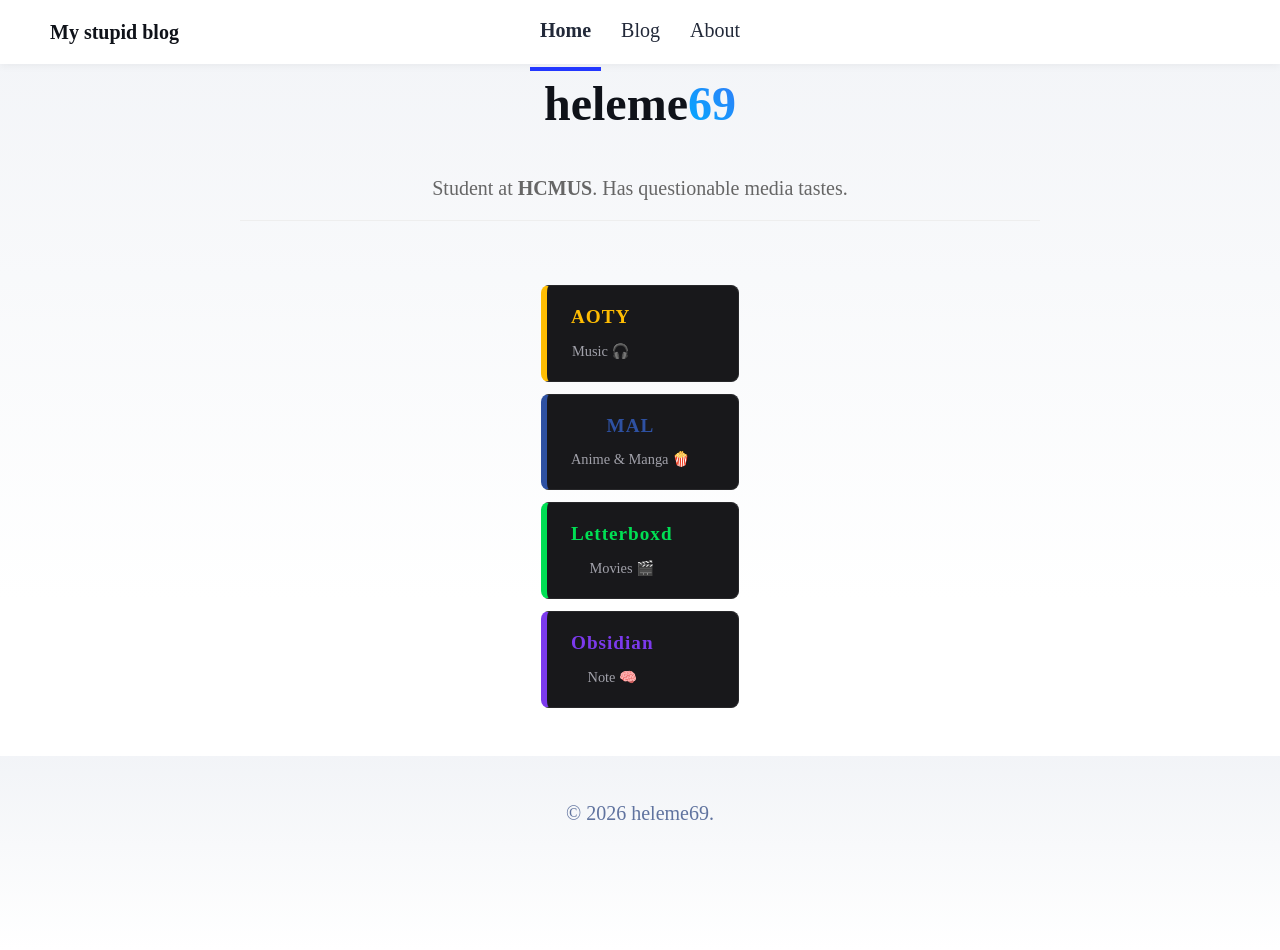
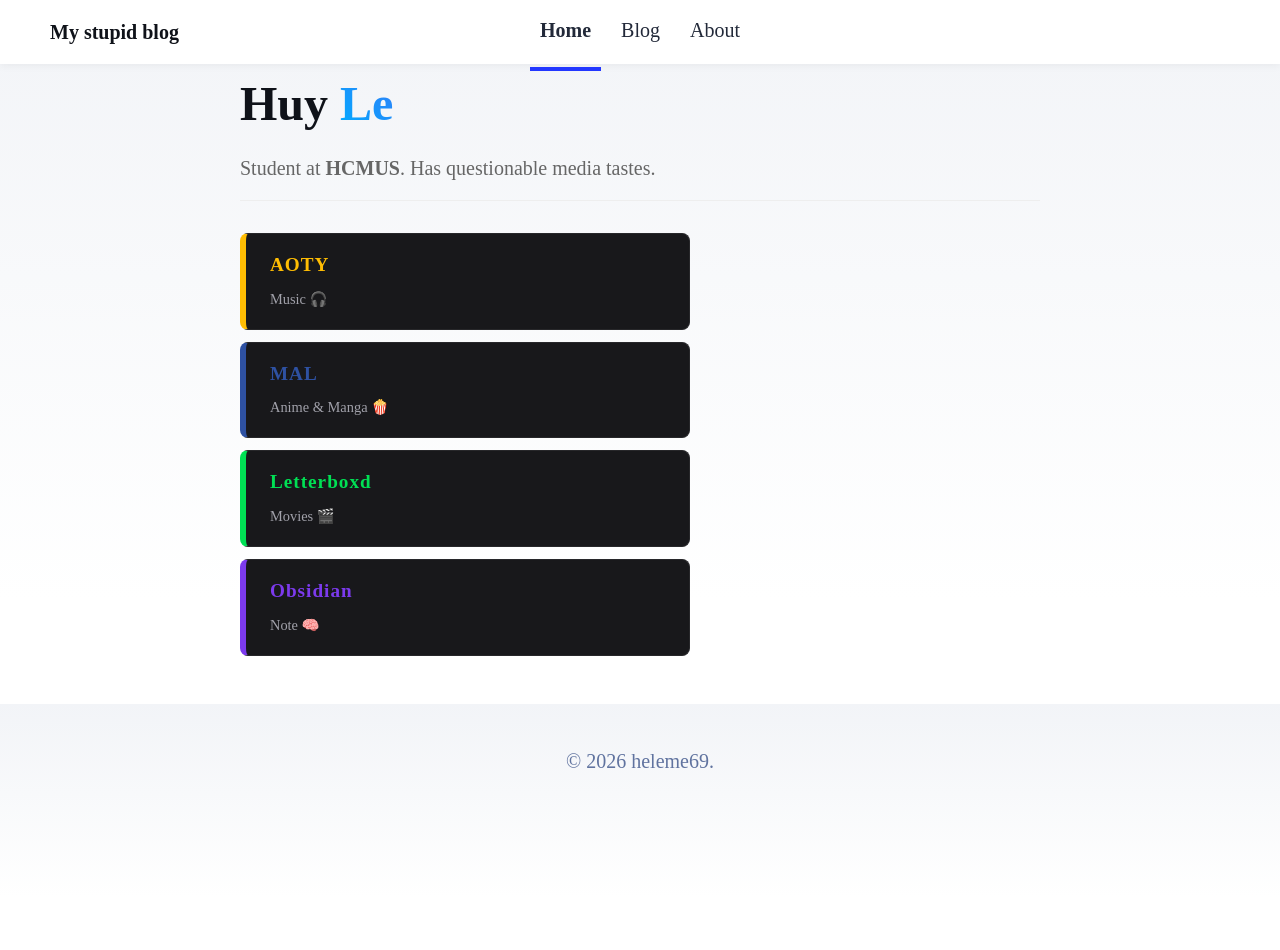
Before and after one commit to heleme69/MyBio, an Astro site: page / in a window 1280 px wide. After the commit the page ends 898 px from the top, so only its background shows below. Built offline with nearby package versions, Linux system fonts and the light colour scheme; Astro itself is replaced by a stand-in of ours.

Commit message:
Update index.astro

```diff
--- a/src/pages/index.astro
+++ b/src/pages/index.astro
@@ -15,7 +15,7 @@
 	<body>
 		<Header />
 		<main>
-			<h1>heleme<span class="text-gradient">69</span></h1>
+			<h1>Huy <span class="text-gradient">Le</span></h1>
 			<p class="subtitle">
 				Student at <strong>HCMUS</strong>.
 				Has questionable media tastes.
@@ -34,12 +34,8 @@
 		padding: 1rem;
 		width: 800px;
 		max-width: calc(100% - 2rem);
-		color: #333;
+		color: #333; /* Making it dark text for now to match the default white theme */
 		line-height: 1.6;
-		display: flex;
-		flex-direction: column;
-		align-items: center;
-		text-align: center;
 	}
 	h1 {
 		font-size: 3rem;
@@ -59,6 +55,5 @@
 		border-bottom: 1px solid #eee;
 		padding-bottom: 1rem;
 		color: #666;
-		width: 100%;
 	}
 </style>
```
